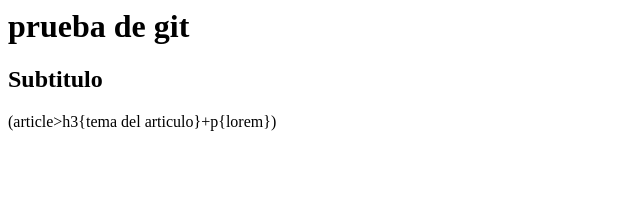
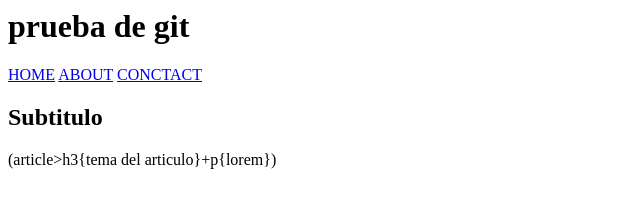
Before and after one commit to davidnightsoul/workshop-git, a plain HTML site: page index.html in a window 1280 px wide. Shown: the whole page, without its empty margins (0-640 px from the left). Drawn offline with Linux system fonts and the light colour scheme.

Commit message:
feat: navbar created

```diff
--- a/index.html
+++ b/index.html
@@ -6,7 +6,11 @@
     <title>Prueba de git</title>
 </head>
 <body>
-    <header><h1>prueba de git</h1></header>
+    <header><h1>prueba de git</h1>
+    <a href="#">HOME</a>
+    <a href="#">ABOUT</a>
+    <a href="#">CONCTACT</a>
+    </header>
     <main><section><h2>Subtitulo</h2>(article>h3{tema del articulo}+p{lorem})</section></main>
 </body>
 </html>
```
